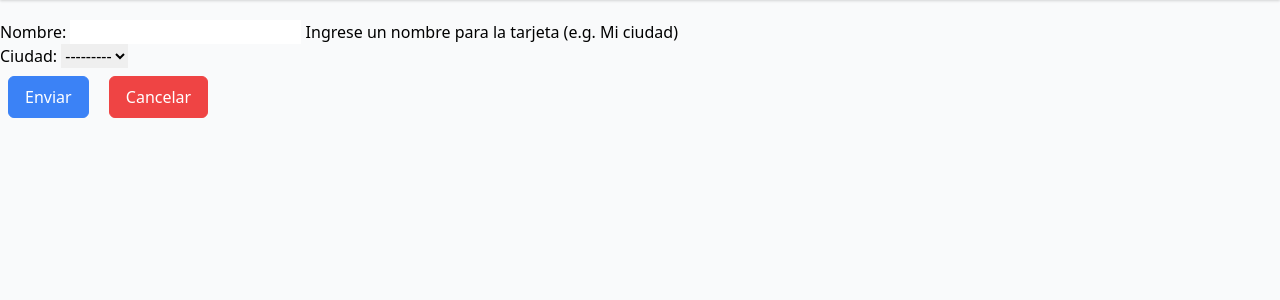
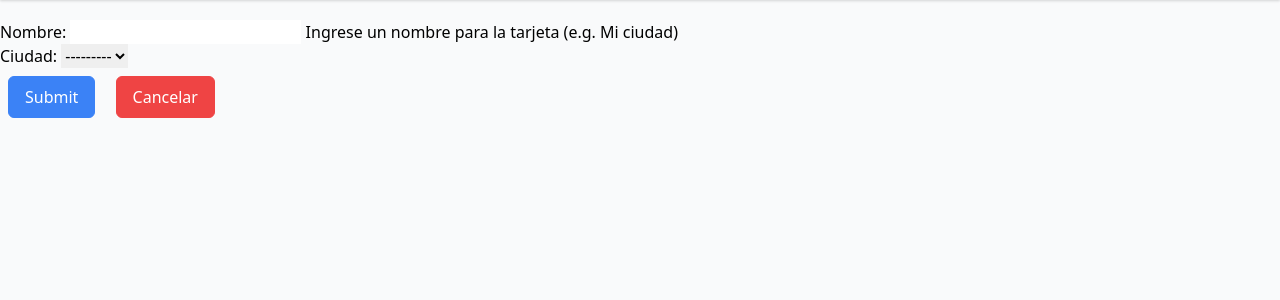
Before and after one commit to TanZng/CentroMeteorologico, a Django app: page /tarjeta/create in a window 1280 px wide. Shown: the part 92-392 px from the top of the page. Run offline with Django 3.2, Linux system fonts and the light colour scheme; the visitor is signed in with stand-in values (Sample User, id 1); data that the repository does not hold is empty; some libraries are stand-ins or nearby versions.

Commit message:
Update tarjeta_form.html
Se arreglo el boton Submit que no servia

```diff
--- a/climaApp/templates/climaApp/tarjeta_form.html
+++ b/climaApp/templates/climaApp/tarjeta_form.html
@@ -8,7 +8,7 @@
 {#    </table>#}
       {{ form|crispy }}
     {# boton Summit#}
-    <input class="border border-blue-500 bg-blue-500 text-white rounded-md px-4 py-2 m-2 transition duration-500 ease select-none hover:bg-blue-600 focus:outline-none focus:shadow-outline" type="submit" onclick="window.location='{% url 'climaApp:tarjeta_list' %}' ; return false;" value="Enviar">
+    <input class="border border-blue-500 bg-blue-500 text-white rounded-md px-4 py-2 m-2 transition duration-500 ease select-none hover:bg-blue-600 focus:outline-none focus:shadow-outline"  type="submit" value="Submit">
     {# boton Cancel#}
     <input class="border border-red-500 bg-red-500 text-white rounded-md px-4 py-2 m-2 transition duration-500 ease select-none hover:bg-red-600 focus:outline-none focus:shadow-outline" type="submit" onclick="window.location='{% url 'climaApp:tarjeta_list' %}' ; return false;" value="Cancelar">
   </form>
```
